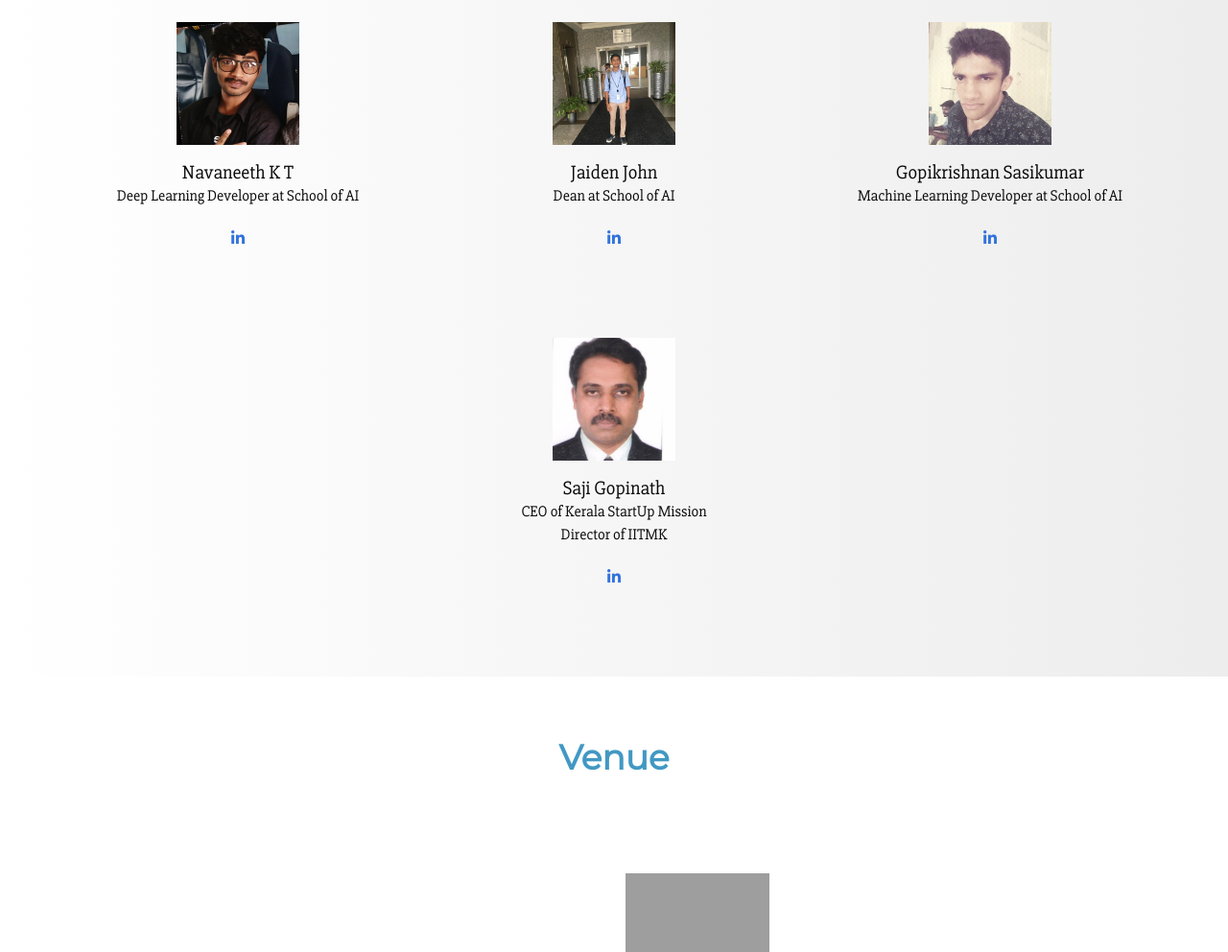
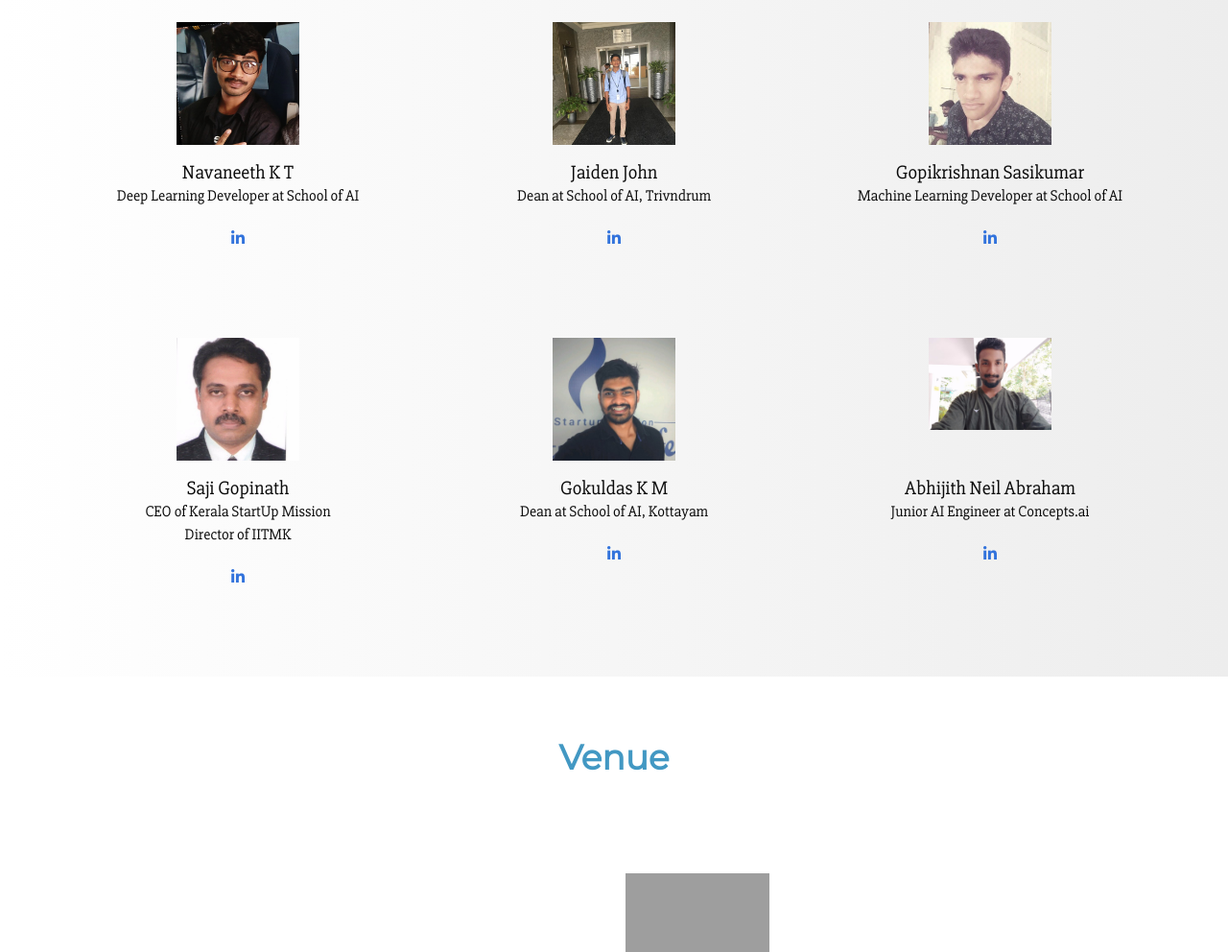
Before and after one commit to Tangerine98/FabDay2019, a plain HTML site: page index.html in a window 1280 px wide. Shown: the part 5312-6304 px from the top of the page at 96% size. Drawn offline with Linux system fonts and the light colour scheme; some packages are replaced by stand-ins of ours; grey boxes are pictures that could not be loaded.

Commit message:
Add 2 specialists

```diff
--- a/index.html
+++ b/index.html
@@ -193,7 +193,7 @@
               </div>
             </nav>
             <p class="has-text-black has-text-centered subtitle content" style="margin-bottom:0;">Jaiden John</p>
-            <p class="has-text-black has-text-centered content">Dean at School of AI</p>
+            <p class="has-text-black has-text-centered content">Dean at School of AI, Trivndrum</p>
             <p class="has-text-centred" style="text-align:center;"><a href="https://www.linkedin.com/in/jaiden-john-bose/" target="_blank"><i class="fab fa-linkedin-in"></i></a></p>
           </div>
 
@@ -211,6 +211,7 @@
         </div>
 
         <div class="columns">
+
           <div class="column">
             <nav class="level">
               <div class="level-item has-text-centered">
@@ -220,6 +221,26 @@
             <p class="has-text-black has-text-centered subtitle content" style="margin-bottom:0;">Saji Gopinath</p>
             <p class="has-text-black has-text-centered content">CEO of Kerala StartUp Mission<br>Director of IITMK</p>
             <p class="has-text-centred" style="text-align:center;"><a href="https://www.linkedin.com/in/saji-gopinath-82774046/" target="_blank"><i class="fab fa-linkedin-in"></i></a></p>
+          </div>
+          <div class="column">
+            <nav class="level">
+              <div class="level-item has-text-centered">
+                <figure class='image is-128x128'><img src='img/gokuldas.jpg'></figure>
+              </div>
+            </nav>
+            <p class="has-text-black has-text-centered subtitle content" style="margin-bottom:0;">Gokuldas K M</p>
+            <p class="has-text-black has-text-centered content">Dean at School of AI, Kottayam</p>
+            <p class="has-text-centred" style="text-align:center;"><a href="https://www.linkedin.com/in/gokuldas027/" target="_blank"><i class="fab fa-linkedin-in"></i></a></p>
+          </div>
+          <div class="column">
+            <nav class="level">
+              <div class="level-item has-text-centered">
+                <figure class='image is-128x128'><img src='img/abhijith.png'></figure>
+              </div>
+            </nav>
+            <p class="has-text-black has-text-centered subtitle content" style="margin-bottom:0;">Abhijith Neil Abraham</p>
+            <p class="has-text-black has-text-centered content">Junior AI Engineer at Concepts.ai</p>
+            <p class="has-text-centred" style="text-align:center;"><a href="https://www.linkedin.com/in/abhijith-neil-abraham-765165141/" target="_blank"><i class="fab fa-linkedin-in"></i></a></p>
           </div>
         </div>
       </div>
```
Also changed, not shown: img/abhijith.png (added), img/gokuldas.jpg (added).
